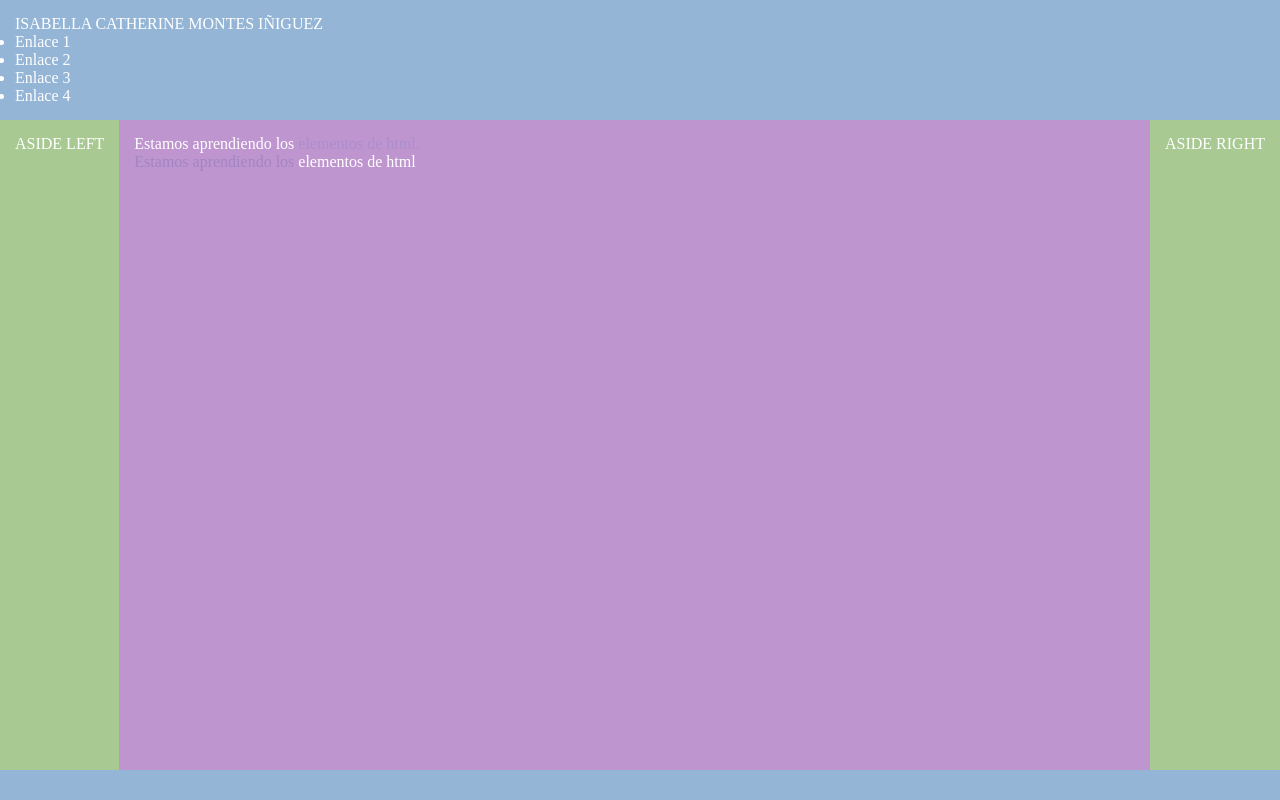
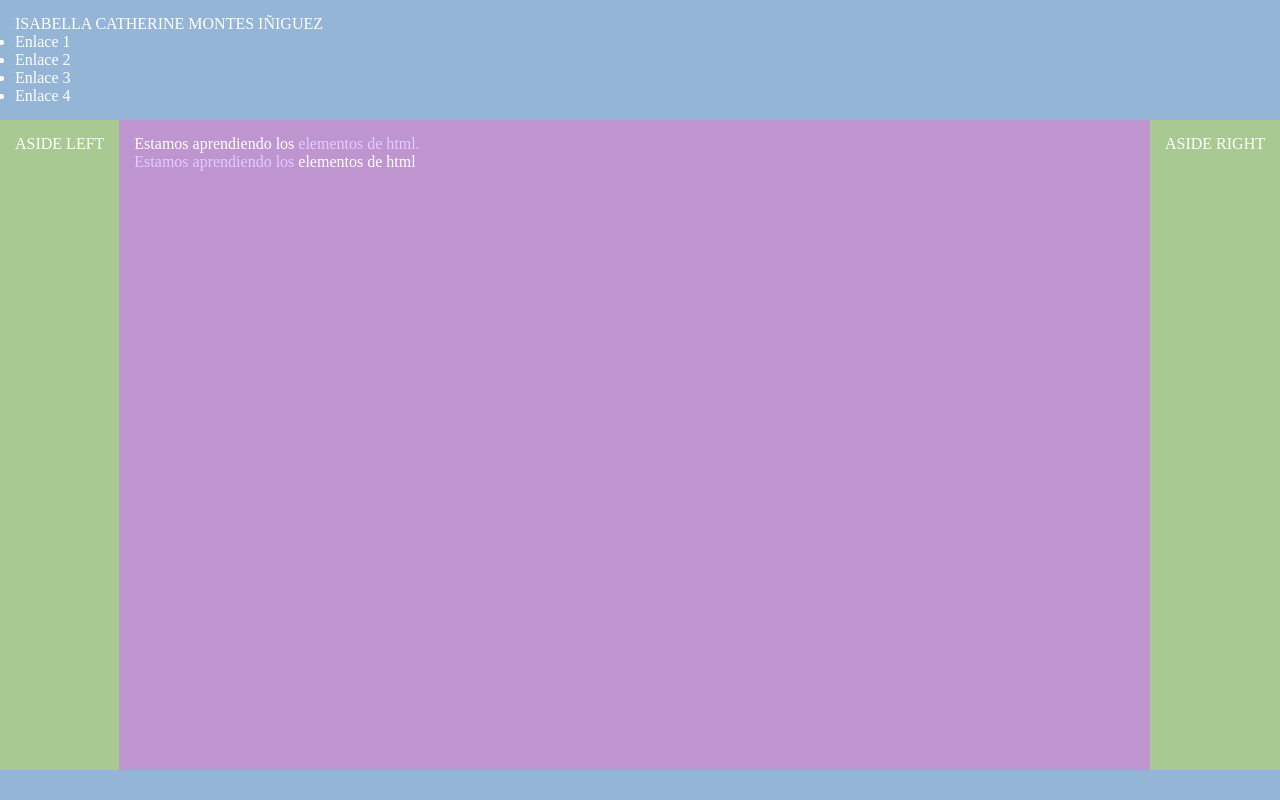
Before and after one commit to Isabella12-bit/ELEMENTOS_DISENIOCLASICO, a plain HTML site: page index.html in a window 1280 px wide. Drawn offline with Linux system fonts and the light colour scheme.

Commit message:
cambiado de color y nombre

```diff
--- a/index.html
+++ b/index.html
@@ -24,9 +24,9 @@
     <div id="main">
         <div id="article">
             <div id="section-1"></div>
-            <p>Estamos aprendiendo los<span style="color: #aa8ecd"> elementos de html.</span></p>
+            <p>Estamos aprendiendo los<span style="color: #e3ccfe"> elementos de html.</span></p>
             <div id="section-2"></div>
-            <p><span style="color: #a186c1">Estamos aprendiendo los</span> elementos de html</p>
+            <p><span style="color: #e3ccfe">Estamos aprendiendo los</span> elementos de html</p>
         </div>
     </div>
     <div id="aside-rigth">
```
